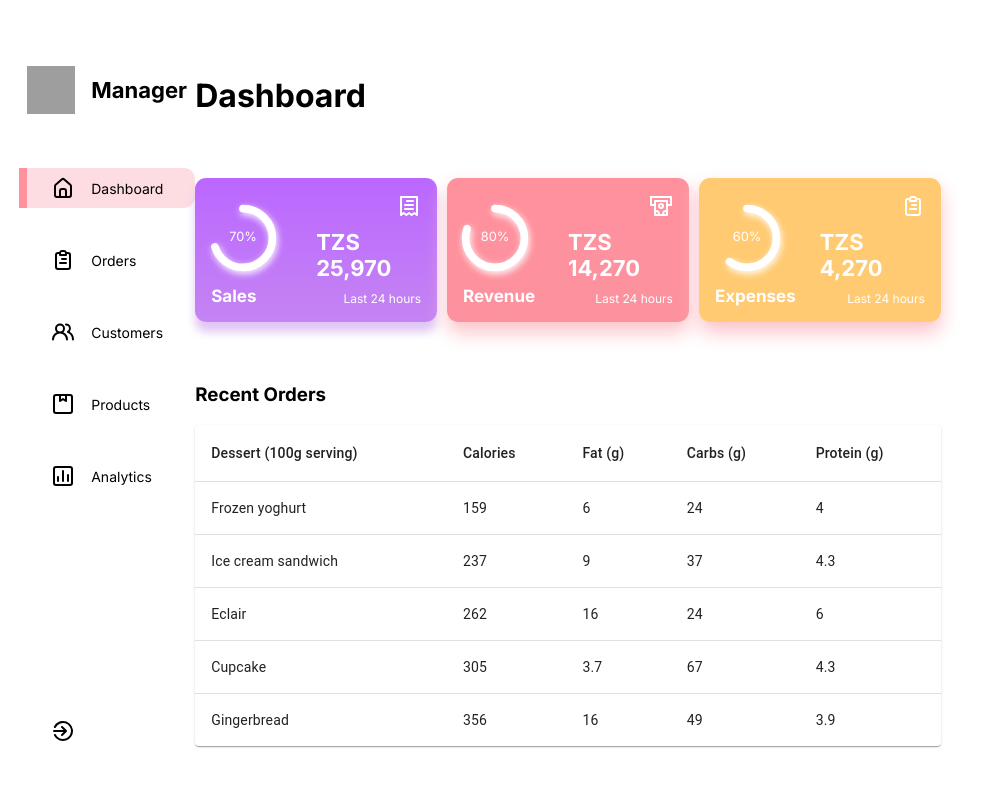
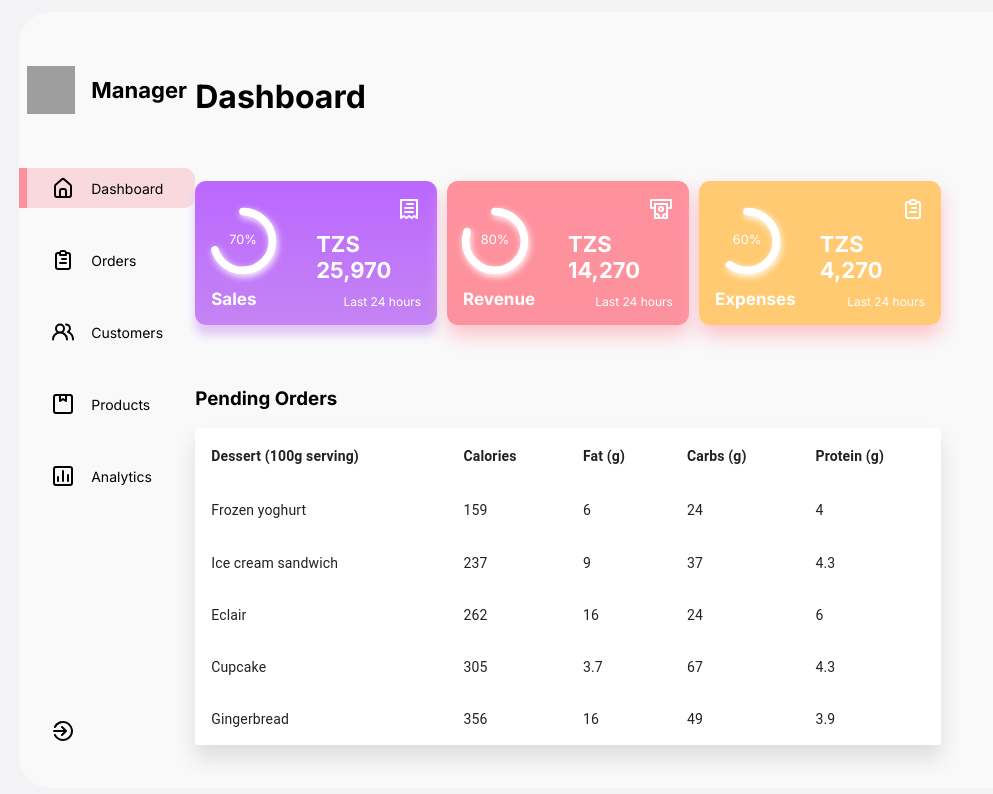
Before and after one commit to CodeBot-del/React-Admin-Dashboard, a React (Create React App) app: page / in a window 1280 px wide. Shown: the top 794 px of the page, without its empty margins (0-993 px from the left). Built offline with nearby package versions, Linux system fonts and the light colour scheme; grey boxes are pictures that could not be loaded.

Commit message:
table looking great

```diff
--- a/src/App.css
+++ b/src/App.css
@@ -17,6 +17,7 @@
     display: flex;
     justify-content: center;
     align-items: center;
+    background-color: #f3f3f5;
 }
 
 .AppGlass{
--- a/src/components/Table/Table.css
+++ b/src/components/Table/Table.css
@@ -0,0 +1,15 @@
+.MuiTableRow-root>*{
+    padding: 10px;
+}
+
+.MuiTableRow-root.MuiTableRow-head>*{
+    font-weight: bold !important;
+}
+
+.Table td, th {
+    border: none !important;
+}
+
+.Table:first-child{
+    border-radius: 0.7rem !important;
+}
--- a/src/components/Table/Table.jsx
+++ b/src/components/Table/Table.jsx
@@ -6,6 +6,7 @@ import TableContainer from "@mui/material/TableContainer";
 import TableHead from "@mui/material/TableHead";
 import TableRow from "@mui/material/TableRow";
 import Paper from "@mui/material/Paper";
+import './Table.css'
 
 function createData(name, calories, fat, carbs, protein) {
 return { name, calories, fat, carbs, protein };
@@ -22,8 +23,10 @@ createData("Gingerbread", 356, 16.0, 49, 3.9),
 export default function BasicTable() {
 return (
     <div className="Table">
-        <h3>Recent Orders</h3>
-    <TableContainer component={Paper}>
+        <h3>Pending Orders</h3>
+    <TableContainer component={Paper}
+        style={{boxShadow: '0px 13px 20px 0px #50505029'}}
+    >
     <Table sx={{ minWidth: 650 }} aria-label="simple table">
         <TableHead>
         <TableRow>
```
